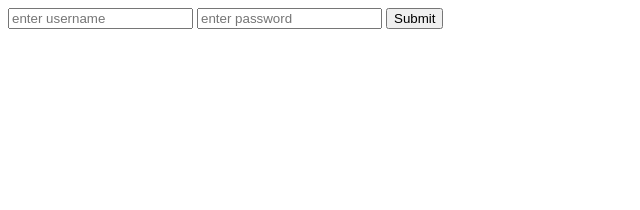
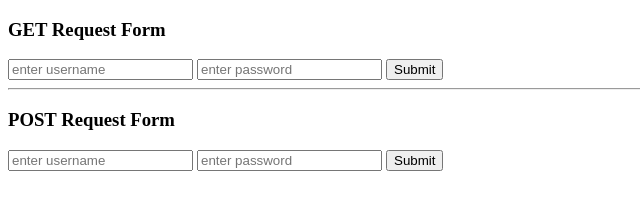
Before and after one commit to Premkumar2479/Miscellaneous, a plain HTML site: page Frontend/index.html in a window 1280 px wide. Shown: the whole page, without its empty margins (0-640 px from the left). Drawn offline with Linux system fonts and the light colour scheme.

Commit message:
add files

```diff
--- a/Frontend/index.html
+++ b/Frontend/index.html
@@ -6,7 +6,15 @@
     <title>GET & POST Requests</title>
 </head>
 <body>
+    <h3>GET Request Form </h3>
     <form method="get" action="/register">
+        <input placeholder="enter username" name="user" type="text" />
+        <input placeholder="enter password" name"password" type="password" />
+        <button>Submit</button>
+    </form>
+    <hr>
+    <h3>POST Request Form </h3>
+    <form method="post" action="/register">
         <input placeholder="enter username" name="user" type="text" />
         <input placeholder="enter password" name"password" type="password" />
         <button>Submit</button>
```
Also changed, not shown: Backend/index.js (added, +17 -0 lines), Backend/package.json (added, +16 -0 lines), 1 other file.
